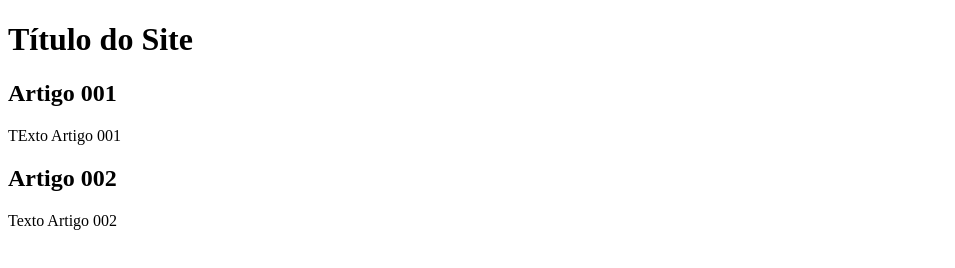
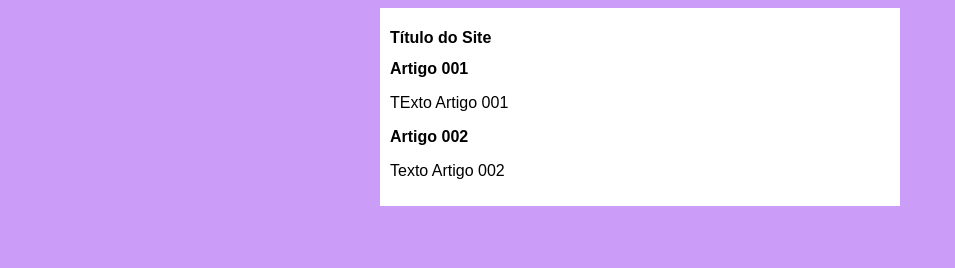
Before and after one commit to Enock21/projeto-site, a plain HTML site: page index.html in a window 1280 px wide. Shown: the whole page, without its empty margins (0-955 px from the left). Drawn offline with Linux system fonts and the light colour scheme.

Commit message:
iniciei o design

```diff
--- /dev/null
+++ b/estilos/style.css
@@ -0,0 +1,17 @@
+*{
+    font-family: Arial, Helvetica, sans-serif;
+    font-size: 16px;
+}
+
+body{
+    background-color: rgb(204, 157, 248);
+}
+
+main{
+    background-color: white;
+    width: 500px;
+    margin: auto;
+    padding: 10px;
+    box-shadow: 3px 3px 5px rbga(0, 0, 0, 0.473);
+
+}
--- a/index.html
+++ b/index.html
@@ -5,6 +5,7 @@
     <meta http-equiv="X-UA-Compatible" content="IE=edge">
     <meta name="viewport" content="width=device-width, initial-scale=1.0">
     <title>Título do Site</title>
+    <link rel="stylesheet" href="estilos/style.css">
 </head>
 <body>
     <main>
```
